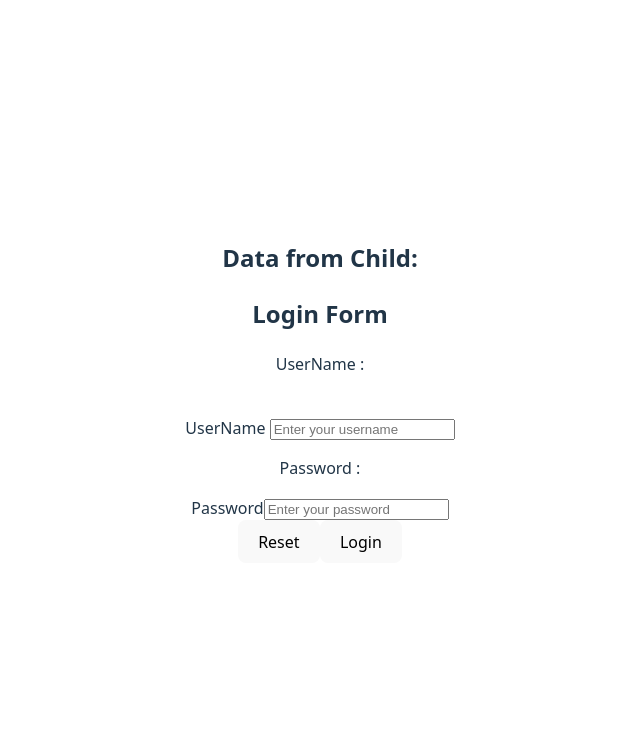
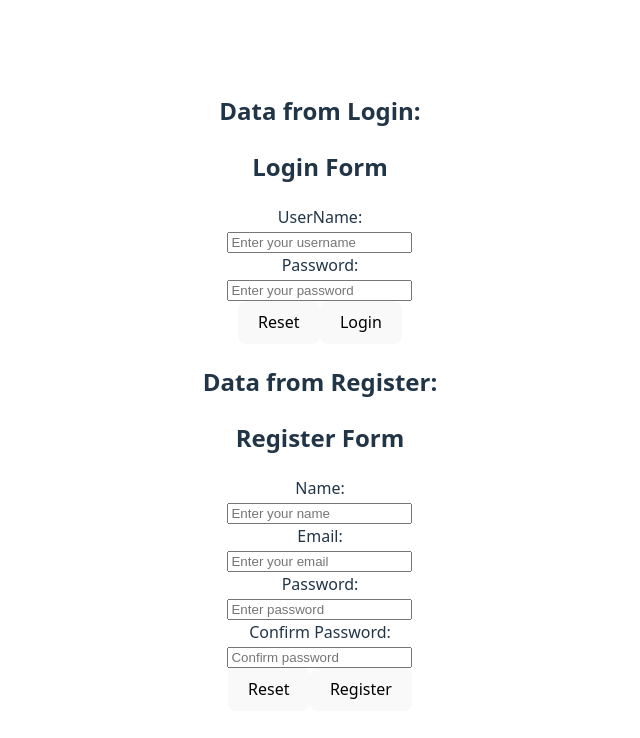
Before and after one commit to gawali9405/ts-projects, a React (Vite) app: page / in a window 1280 px wide. Shown: the top 738 px of the page, without its empty margins (320-960 px from the left). Built offline with nearby package versions, Linux system fonts and the light colour scheme.

Commit message:
task completed

```diff
--- a/src/App.tsx
+++ b/src/App.tsx
@@ -1,17 +1,25 @@
 import { useState } from "react";
 import "./App.css";
 import Login from "./Login";
+import Register from "./Register";
 
 function App() {
-  const [dataFromChild, setDataFromChild] = useState("");
+  const [dataFromLogin, setDataFromLogin] = useState("");
+  const [dataFromRegister, setDataFromRegister] = useState("");
 
   return (
     <>
-      <h2>Data from Child: {dataFromChild}</h2>
-      <Login
-        productTypeValue={dataFromChild}
-        onProductTypeChange={setDataFromChild}
-      />
+      <div>
+        <h2>Data from Login:</h2>
+        <p>{dataFromLogin}</p>
+        <Login onProductTypeChange={setDataFromLogin} />
+      </div>
+
+      <div>
+        <h2>Data from Register:</h2>
+        <p>{dataFromRegister}</p>
+        <Register onProductType={setDataFromRegister} />
+      </div>
     </>
   );
 }
--- a/src/Login.tsx
+++ b/src/Login.tsx
@@ -1,68 +1,65 @@
-import { useState } from "react";
+ import { useState } from "react";
 
 type Props = {
-  productTypeValue?: string;
   onProductTypeChange?: (newType: string) => void;
 };
 
-function Login({ productTypeValue, onProductTypeChange }: Props) {
-  const [data, setData] = useState({
-    userName: "",
-    password: "",
-  });
-  const [show, setShow] = useState("");
+function Login({ onProductTypeChange }: Props) {
+  const [userName, setUserName] = useState("");
+  const [password, setPassword] = useState("");
+  const [output, setOutput] = useState("");
+
+  const handleLogin = () => {
+    const loginData = { userName, password };
+    const result = JSON.stringify(loginData);
+    setOutput(result);
+    onProductTypeChange?.(result);
+  };
 
   const handleChange = (e: React.ChangeEvent<HTMLInputElement>) => {
-    setData((prev) => ({
-      ...prev,
-      [e.target.name]: e.target.value,
-    }));
-  };
-
-  const handleLogin = () => {
-    setShow(JSON.stringify(data));
-    if (onProductTypeChange) {
-      onProductTypeChange(JSON.stringify(data));
+    const { name, value } = e.target;
+    if (name === "userName") {
+      setUserName(value);
+    } else if (name === "password") {
+      setPassword(value);
     }
   };
 
   const handleReset = () => {
-    setData({
-      userName: "",
-      password: "",
-    });
-    setShow("");
-    if (onProductTypeChange) {
-      onProductTypeChange("");
-    }
+    setUserName("");
+    setPassword("");
+    setOutput("");
+    onProductTypeChange?.("");
   };
 
   return (
     <div>
       <h2>Login Form</h2>
-      <p>UserName : {data.userName}</p> <br />
-      <label htmlFor="userName">UserName </label>
+
+      <label>UserName:{userName} </label><br/>
       <input
         type="text"
+        name="userName"
         placeholder="Enter your username"
-        name="userName"
-        value={data.userName}
+        value={userName}
         onChange={handleChange}
       />
       <br />
-      <p>Password : {data.password}</p>
-      <label htmlFor="password">Password</label>
+
+      <label>Password:{password} </label><br/>
       <input
         type="password"
+        name="password"
         placeholder="Enter your password"
-        name="password"
-        value={data.password}
+        value={password}
         onChange={handleChange}
       />
       <br />
+
       <button onClick={handleReset}>Reset</button>
       <button onClick={handleLogin}>Login</button>
-      <p>{show}</p>
+
+      <p>{output}</p>
     </div>
   );
 }
--- a/src/Register.tsx
+++ b/src/Register.tsx
@@ -1,64 +1,98 @@
 import { useState } from "react";
 
-function Register() {
-  const [data, setData] = useState({
-    name: "",
-    email: "",
-    password: "",
-    confirmPassword: "",
-  });
-
-  const [show, setShow] = useState("");
-
-  const handleRegChange = (e) => {
-    setData((prev) => ({
-      ...prev,
-      [e.target.name]: e.target.value,
-    }));
+type Props = {
+  onProductType?: (newType: string) => void;
 };
 
-  const handleRegReset = () => {
-    setData({
-      name: "",
-      email: "",
-      password: "",
-      confirmPassword: "",
-    });
+function Register({ onProductType }: Props) {
+  const [name, setName] = useState("");
+  const [email, setEmail] = useState("");
+  const [password, setPassword] = useState("");
+  const [confirmPassword, setConfirmPassword] = useState("");
+  const [output, setOutput] = useState("");
+
+  const handleRegister = () => {
+    const registerData = { name, email, password, confirmPassword };
+    const result = JSON.stringify(registerData);
+    setOutput(result);
+    onProductType?.(result);
   };
 
-  const handleRegSubmit = () => {
-    setShow(JSON.stringify(data));
+  const handleChange = (e: React.ChangeEvent<HTMLInputElement>) => {
+    const { name, value } = e.target;
+    if (name === "name") {
+      setName(value);
+    } else if (name === "email") {
+      setEmail(value);
+    } else if (name === "password") {
+      setPassword(value);
+    } else if (name === "confirmPassword") {
+      setConfirmPassword(value);
+    }
+  };
+
+  const handleReset = () => {
+    setName("");
+    setEmail("");
+    setPassword("");
+    setConfirmPassword("");
+    setOutput("");
+    onProductType?.("");
   };
 
   return (
-    <>
     <div>
-        <h2>Register From</h2>
-        <p>Name : {data.name}</p>
-        <label htmlFor="name">Name</label>
-        <input type="text" name="name" onChange={handleRegChange} />
+      <h2>Register Form</h2>
+
+      <label>Name: {name}</label>
       <br />
-        <p>Email : {data.email}</p>
-        <label htmlFor="email">Email</label>
-        <input type="email" name="email" onChange={handleRegChange} />
+      <input
+        type="text"
+        name="name"
+        value={name}
+        onChange={handleChange}
+        placeholder="Enter your name"
+      />
       <br />
-        <p>Password : {data.password}</p>
-        <label htmlFor="password">password</label>
-        <input type="password" name="password" onChange={handleRegChange} />
+
+      <label>Email: {email}</label>
       <br />
-        <p>confirmPassword : {data.confirmPassword}</p>
-        <label htmlFor="confirmPassword">confirmPassword</label>
+      <input
+        type="email"
+        name="email"
+        value={email}
+        onChange={handleChange}
+        placeholder="Enter your email"
+      />
+      <br />
+
+      <label>Password: {password}</label>
+      <br />
+      <input
+        type="password"
+        name="password"
+        value={password}
+        onChange={handleChange}
+        placeholder="Enter password"
+      />
+      <br />
+
+      <label>Confirm Password: {confirmPassword}</label>
+      <br />
       <input
         type="password"
         name="confirmPassword"
-          onChange={handleRegChange}
+        value={confirmPassword}
+        onChange={handleChange}
+        placeholder="Confirm password"
       />
       <br />
-        <p>{show}</p>
-        <button onClick={handleRegReset}>Reset</button>
-        <button onClick={handleRegSubmit}>Register</button>
+
+      <button onClick={handleReset}>Reset</button>
+      <button onClick={handleRegister}>Register</button>
+
+      <p>{output}</p>
     </div>
-    </>
   );
 }
 
```
Lines whose indentation alone changed are shown as unchanged.
